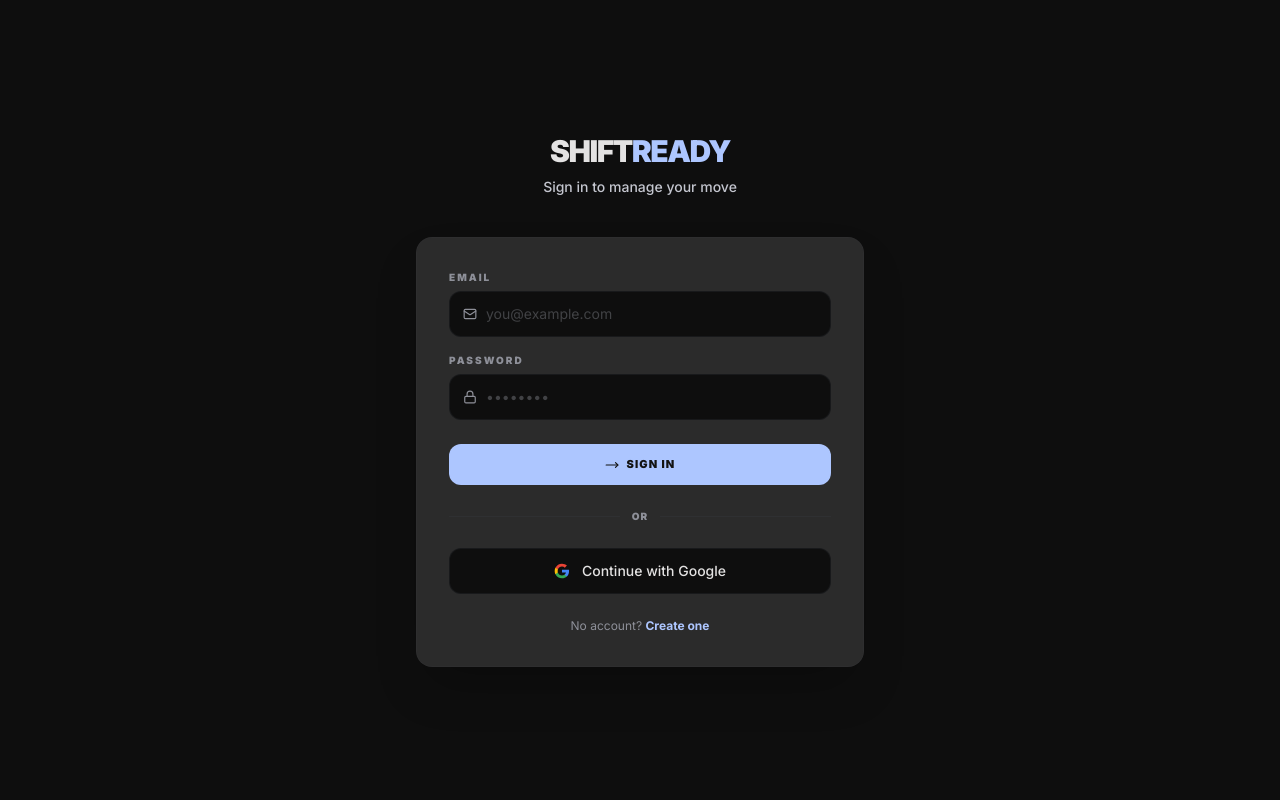
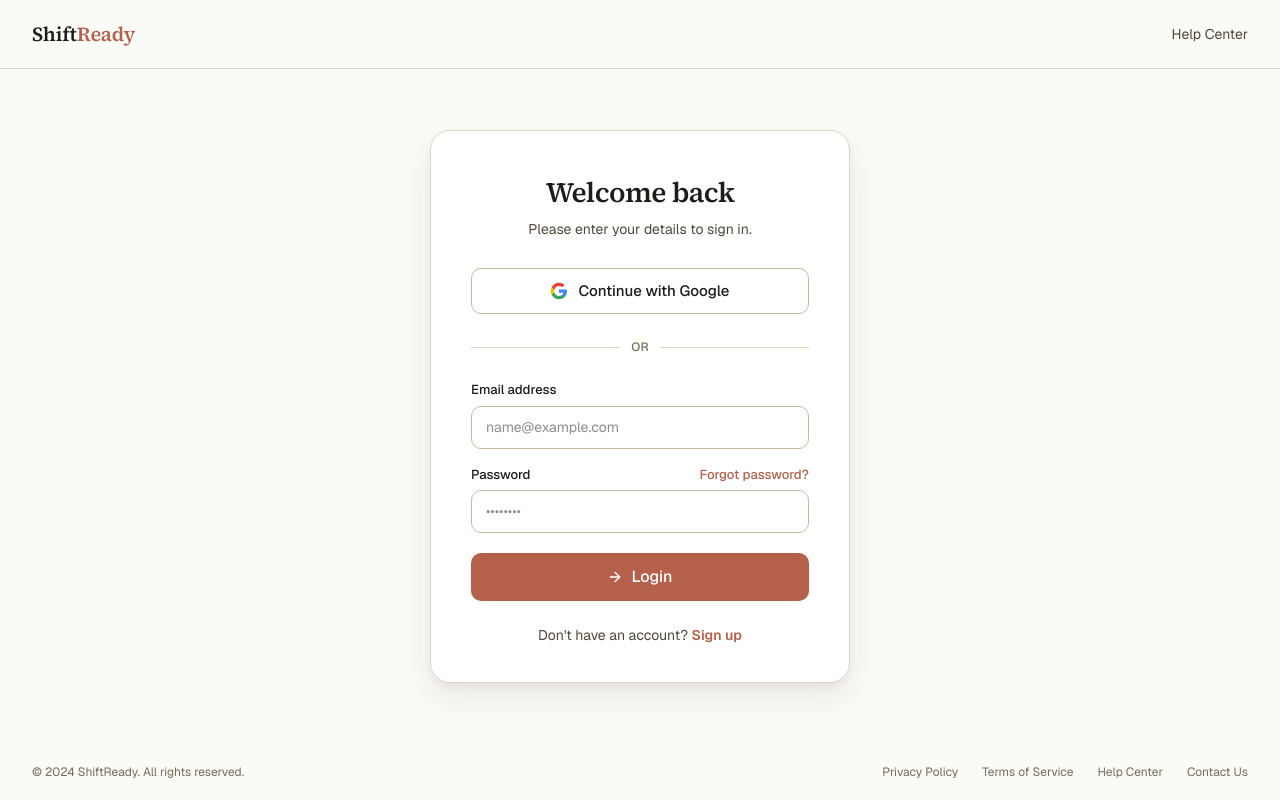
Before and after one commit to ajayaradhya/shiftready-ui, a Next.js app: page /login in a window 1280 px wide. Built offline with nearby package versions, Linux system fonts and the light colour scheme; no server answers.

Commit message:
Login page revamp

```diff
--- a/src/app/(auth)/layout.tsx
+++ b/src/app/(auth)/layout.tsx
@@ -1,7 +1,31 @@
+import Link from "next/link";
+
 export default function AuthLayout({ children }: { children: React.ReactNode }) {
   return (
-    <div className="min-h-screen bg-surface-container-lowest flex items-center justify-center p-4">
-      {children}
+    <div className="min-h-screen flex flex-col" style={{ background: "var(--sr-bg-app)", fontFamily: "var(--sr-font-sans)" }}>
+      {/* Top bar */}
+      <header className="flex items-center justify-between px-8 py-5 border-b" style={{ borderColor: "var(--sr-border-subtle)" }}>
+        <Link href="/" className="text-xl font-semibold" style={{ fontFamily: "var(--sr-font-serif)", color: "var(--sr-text-primary)", letterSpacing: "-0.01em" }}>
+          Shift<span style={{ color: "var(--clay-600)" }}>Ready</span>
+        </Link>
+        <a href="#" className="text-sm" style={{ color: "var(--sr-text-secondary)" }}>Help Center</a>
+      </header>
+
+      {/* Content */}
+      <main className="flex-1 flex items-center justify-center p-4">
+        {children}
+      </main>
+
+      {/* Footer */}
+      <footer className="flex items-center justify-between px-8 py-5 text-xs" style={{ color: "var(--sr-text-muted)" }}>
+        <span>© 2024 ShiftReady. All rights reserved.</span>
+        <div className="flex items-center gap-6">
+          <a href="#" className="hover:underline" style={{ color: "var(--sr-text-muted)" }}>Privacy Policy</a>
+          <a href="#" className="hover:underline" style={{ color: "var(--sr-text-muted)" }}>Terms of Service</a>
+          <a href="#" className="hover:underline" style={{ color: "var(--sr-text-muted)" }}>Help Center</a>
+          <a href="#" className="hover:underline" style={{ color: "var(--sr-text-muted)" }}>Contact Us</a>
+        </div>
+      </footer>
     </div>
   );
 }
--- a/src/app/(auth)/login/page.tsx
+++ b/src/app/(auth)/login/page.tsx
@@ -6,7 +6,7 @@
 import { z } from "zod";
 import { useRouter } from "next/navigation";
 import { useAuth } from "@/hooks/use-auth";
-import { Loader2, Mail, Lock, MoveRight } from "lucide-react";
+import { Loader2, ArrowRight } from "lucide-react";
 import Link from "next/link";
 
 const loginSchema = z.object({
@@ -16,20 +16,33 @@
 
 type LoginFields = z.infer<typeof loginSchema>;
 
-const inputCls =
-  "w-full bg-surface-container-lowest border border-outline-variant/20 rounded-xl pl-9 pr-4 py-3 text-sm text-on-surface placeholder:text-outline/40 outline-none focus-visible:border-primary/50 focus-visible:ring-2 focus-visible:ring-primary/20 transition-all aria-[invalid=true]:border-error/40";
+const inputCls: React.CSSProperties = {
+  width: "100%",
+  background: "#fff",
+  border: "1px solid var(--sr-border-default)",
+  borderRadius: "var(--sr-radius-md)",
+  padding: "10px 14px",
+  fontSize: "0.875rem",
+  color: "var(--sr-text-primary)",
+  outline: "none",
+  transition: "border-color 0.15s, box-shadow 0.15s",
+};
 
 export default function LoginPage() {
   const { signIn, signInWithGoogle } = useAuth();
   const router = useRouter();
   const [serverError, setServerError] = useState<string | null>(null);
   const [googleLoading, setGoogleLoading] = useState(false);
+  const [focusedField, setFocusedField] = useState<string | null>(null);
 
   const {
     register,
     handleSubmit,
     formState: { errors, isSubmitting },
   } = useForm<LoginFields>({ resolver: zodResolver(loginSchema) });
+
+  const emailReg = register("email");
+  const passwordReg = register("password");
 
   const onSubmit = async (data: LoginFields) => {
     setServerError(null);
@@ -55,106 +68,76 @@
   };
 
   return (
-    <div className="w-full max-w-md animate-in fade-in zoom-in duration-500">
-      <div className="text-center mb-10">
-        <h1 className="text-3xl font-black uppercase tracking-tighter text-on-surface">
-          Shift<span className="text-primary">Ready</span>
-        </h1>
-        <p className="text-sm text-on-surface-variant mt-2 font-medium">
-          Sign in to manage your move
-        </p>
-      </div>
+    <div style={{ width: "100%", maxWidth: 420 }}>
+      {/* Card */}
+      <div
+        style={{
+          background: "#fff",
+          borderRadius: "var(--sr-radius-xl)",
+          border: "1px solid var(--sr-border-subtle)",
+          boxShadow: "var(--sr-shadow-lg)",
+          padding: "40px 40px 36px",
+          display: "flex",
+          flexDirection: "column",
+          gap: 24,
+        }}
+      >
+        {/* Heading */}
+        <div style={{ textAlign: "center", marginBottom: 4 }}>
+          <h1 style={{ fontSize: "1.75rem", fontWeight: 600, color: "var(--sr-text-primary)", fontFamily: "var(--sr-font-serif)", letterSpacing: "-0.02em", margin: 0 }}>
+            Welcome back
+          </h1>
+          <p style={{ fontSize: "0.875rem", color: "var(--sr-text-secondary)", marginTop: 6 }}>
+            Please enter your details to sign in.
+          </p>
+        </div>
 
-      <div className="bg-surface-container-high rounded-2xl p-8 border border-outline-variant/10 shadow-2xl flex flex-col gap-6">
+        {/* Error */}
         {serverError && (
           <div
             role="alert"
-            className="px-4 py-3 bg-error/10 border border-error/20 rounded-xl text-error text-xs font-medium animate-in fade-in duration-200"
+            style={{
+              padding: "10px 14px",
+              background: "var(--rust-50)",
+              border: "1px solid var(--rust-100)",
+              borderRadius: "var(--sr-radius-md)",
+              fontSize: "0.8125rem",
+              color: "var(--rust-500)",
+            }}
           >
             {serverError}
           </div>
         )}
 
-        <form onSubmit={handleSubmit(onSubmit)} className="flex flex-col gap-4" noValidate>
-          <div className="flex flex-col gap-1.5">
-            <label htmlFor="email" className="text-[10px] uppercase tracking-[0.2em] font-black text-outline">
-              Email
-            </label>
-            <div className="relative">
-              <Mail size={14} className="absolute left-3.5 top-1/2 -translate-y-1/2 text-outline" aria-hidden />
-              <input
-                id="email"
-                type="email"
-                autoComplete="email"
-                placeholder="you@example.com"
-                aria-invalid={!!errors.email}
-                aria-describedby={errors.email ? "email-error" : undefined}
-                className={inputCls}
-                {...register("email")}
-              />
-            </div>
-            {errors.email && (
-              <p id="email-error" role="alert" className="text-[11px] text-error">
-                {errors.email.message}
-              </p>
-            )}
-          </div>
-
-          <div className="flex flex-col gap-1.5">
-            <label htmlFor="password" className="text-[10px] uppercase tracking-[0.2em] font-black text-outline">
-              Password
-            </label>
-            <div className="relative">
-              <Lock size={14} className="absolute left-3.5 top-1/2 -translate-y-1/2 text-outline" aria-hidden />
-              <input
-                id="password"
-                type="password"
-                autoComplete="current-password"
-                placeholder="••••••••"
-                aria-invalid={!!errors.password}
-                aria-describedby={errors.password ? "password-error" : undefined}
-                className={inputCls}
-                {...register("password")}
-              />
-            </div>
-            {errors.password && (
-              <p id="password-error" role="alert" className="text-[11px] text-error">
-                {errors.password.message}
-              </p>
-            )}
-          </div>
-
-          <button
-            type="submit"
-            disabled={isSubmitting}
-            aria-busy={isSubmitting}
-            className="mt-2 flex items-center justify-center gap-2 bg-primary text-surface py-3 rounded-xl font-black uppercase tracking-widest text-[11px] hover:opacity-90 active:scale-[0.98] transition-all disabled:opacity-50 focus-visible:outline-none focus-visible:ring-2 focus-visible:ring-primary/50"
-          >
-            {isSubmitting ? (
-              <Loader2 size={14} className="animate-spin" aria-hidden />
-            ) : (
-              <MoveRight size={14} aria-hidden />
-            )}
-            {isSubmitting ? "Signing in..." : "Sign In"}
-          </button>
-        </form>
-
-        <div className="flex items-center gap-3" aria-hidden>
-          <div className="flex-1 h-px bg-outline-variant/20" />
-          <span className="text-[10px] uppercase tracking-widest text-outline font-black">or</span>
-          <div className="flex-1 h-px bg-outline-variant/20" />
-        </div>
-
+        {/* Google button */}
         <button
           onClick={handleGoogle}
           disabled={googleLoading}
           aria-busy={googleLoading}
-          className="flex items-center justify-center gap-3 w-full py-3 rounded-xl border border-outline-variant/20 bg-surface-container-lowest text-on-surface text-sm font-medium hover:border-primary/30 hover:bg-primary/5 active:scale-[0.98] transition-all disabled:opacity-50 focus-visible:outline-none focus-visible:ring-2 focus-visible:ring-primary/50"
+          style={{
+            display: "flex",
+            alignItems: "center",
+            justifyContent: "center",
+            gap: 10,
+            width: "100%",
+            padding: "11px 16px",
+            borderRadius: "var(--sr-radius-md)",
+            border: "1px solid var(--sr-border-default)",
+            background: "#fff",
+            color: "var(--sr-text-primary)",
+            fontSize: "0.9375rem",
+            fontWeight: 500,
+            cursor: googleLoading ? "not-allowed" : "pointer",
+            opacity: googleLoading ? 0.6 : 1,
+            transition: "border-color 0.15s, box-shadow 0.15s",
+          }}
+          onMouseEnter={e => { if (!googleLoading) (e.currentTarget as HTMLButtonElement).style.borderColor = "var(--sr-border-strong)"; }}
+          onMouseLeave={e => { (e.currentTarget as HTMLButtonElement).style.borderColor = "var(--sr-border-default)"; }}
         >
           {googleLoading ? (
-            <Loader2 size={16} className="animate-spin" aria-hidden />
+            <Loader2 size={18} className="animate-spin" aria-hidden />
           ) : (
-            <svg width="16" height="16" viewBox="0 0 24 24" aria-hidden>
+            <svg width="18" height="18" viewBox="0 0 24 24" aria-hidden>
               <path d="M22.56 12.25c0-.78-.07-1.53-.2-2.25H12v4.26h5.92c-.26 1.37-1.04 2.53-2.21 3.31v2.77h3.57c2.08-1.92 3.28-4.74 3.28-8.09z" fill="#4285F4" />
               <path d="M12 23c2.97 0 5.46-.98 7.28-2.66l-3.57-2.77c-.98.66-2.23 1.06-3.71 1.06-2.86 0-5.29-1.93-6.16-4.53H2.18v2.84C3.99 20.53 7.7 23 12 23z" fill="#34A853" />
               <path d="M5.84 14.09c-.22-.66-.35-1.36-.35-2.09s.13-1.43.35-2.09V7.07H2.18C1.43 8.55 1 10.22 1 12s.43 3.45 1.18 4.93l2.85-2.22.81-.62z" fill="#FBBC05" />
@@ -164,10 +147,115 @@
           Continue with Google
         </button>
 
-        <p className="text-center text-xs text-outline">
-          No account?{" "}
-          <Link href="/register" className="text-primary font-bold hover:underline focus-visible:outline-none focus-visible:ring-2 focus-visible:ring-primary/50 rounded-sm">
-            Create one
+        {/* OR divider */}
+        <div style={{ display: "flex", alignItems: "center", gap: 12 }} aria-hidden>
+          <div style={{ flex: 1, height: 1, background: "var(--sr-border-subtle)" }} />
+          <span style={{ fontSize: "0.75rem", color: "var(--sr-text-muted)", fontWeight: 500 }}>OR</span>
+          <div style={{ flex: 1, height: 1, background: "var(--sr-border-subtle)" }} />
+        </div>
+
+        {/* Email/password form */}
+        <form onSubmit={handleSubmit(onSubmit)} style={{ display: "flex", flexDirection: "column", gap: 16 }} noValidate>
+          {/* Email */}
+          <div style={{ display: "flex", flexDirection: "column", gap: 6 }}>
+            <label htmlFor="email" style={{ fontSize: "0.8125rem", fontWeight: 500, color: "var(--sr-text-primary)" }}>
+              Email address
+            </label>
+            <input
+              id="email"
+              type="email"
+              autoComplete="email"
+              placeholder="name@example.com"
+              aria-invalid={!!errors.email}
+              aria-describedby={errors.email ? "email-error" : undefined}
+              style={{
+                ...inputCls,
+                borderColor: errors.email ? "var(--rust-500)" : focusedField === "email" ? "var(--clay-500)" : "var(--sr-border-default)",
+                boxShadow: focusedField === "email" ? "var(--sr-shadow-focus)" : "none",
+              }}
+              onFocus={() => setFocusedField("email")}
+              {...emailReg}
+              onBlur={(e) => { emailReg.onBlur(e); setFocusedField(null); }}
+            />
+            {errors.email && (
+              <p id="email-error" role="alert" style={{ fontSize: "0.75rem", color: "var(--rust-500)", margin: 0 }}>
+                {errors.email.message}
+              </p>
+            )}
+          </div>
+
+          {/* Password */}
+          <div style={{ display: "flex", flexDirection: "column", gap: 6 }}>
+            <div style={{ display: "flex", alignItems: "center", justifyContent: "space-between" }}>
+              <label htmlFor="password" style={{ fontSize: "0.8125rem", fontWeight: 500, color: "var(--sr-text-primary)" }}>
+                Password
+              </label>
+              <Link href="/forgot-password" style={{ fontSize: "0.8125rem", color: "var(--clay-600)", fontWeight: 500, textDecoration: "none" }}>
+                Forgot password?
+              </Link>
+            </div>
+            <input
+              id="password"
+              type="password"
+              autoComplete="current-password"
+              placeholder="••••••••"
+              aria-invalid={!!errors.password}
+              aria-describedby={errors.password ? "password-error" : undefined}
+              style={{
+                ...inputCls,
+                borderColor: errors.password ? "var(--rust-500)" : focusedField === "password" ? "var(--clay-500)" : "var(--sr-border-default)",
+                boxShadow: focusedField === "password" ? "var(--sr-shadow-focus)" : "none",
+              }}
+              onFocus={() => setFocusedField("password")}
+              {...passwordReg}
+              onBlur={(e) => { passwordReg.onBlur(e); setFocusedField(null); }}
+            />
+            {errors.password && (
+              <p id="password-error" role="alert" style={{ fontSize: "0.75rem", color: "var(--rust-500)", margin: 0 }}>
+                {errors.password.message}
+              </p>
+            )}
+          </div>
+
+          {/* Submit */}
+          <button
+            type="submit"
+            disabled={isSubmitting}
+            aria-busy={isSubmitting}
+            style={{
+              marginTop: 4,
+              display: "flex",
+              alignItems: "center",
+              justifyContent: "center",
+              gap: 8,
+              width: "100%",
+              padding: "12px 16px",
+              borderRadius: "var(--sr-radius-md)",
+              border: "none",
+              background: isSubmitting ? "var(--clay-400)" : "var(--clay-600)",
+              color: "#fff",
+              fontSize: "1rem",
+              fontWeight: 500,
+              cursor: isSubmitting ? "not-allowed" : "pointer",
+              transition: "background 0.15s",
+            }}
+            onMouseEnter={e => { if (!isSubmitting) (e.currentTarget as HTMLButtonElement).style.background = "var(--clay-700)"; }}
+            onMouseLeave={e => { if (!isSubmitting) (e.currentTarget as HTMLButtonElement).style.background = "var(--clay-600)"; }}
+          >
+            {isSubmitting ? (
+              <Loader2 size={16} className="animate-spin" aria-hidden />
+            ) : (
+              <ArrowRight size={16} aria-hidden />
+            )}
+            {isSubmitting ? "Signing in..." : "Login"}
+          </button>
+        </form>
+
+        {/* Register link */}
+        <p style={{ textAlign: "center", fontSize: "0.875rem", color: "var(--sr-text-secondary)", margin: 0 }}>
+          Don&apos;t have an account?{" "}
+          <Link href="/register" style={{ color: "var(--clay-600)", fontWeight: 600, textDecoration: "none" }}>
+            Sign up
           </Link>
         </p>
       </div>
```
Also changed, not shown: src/components/ui/header.tsx (+3 -6 lines).
